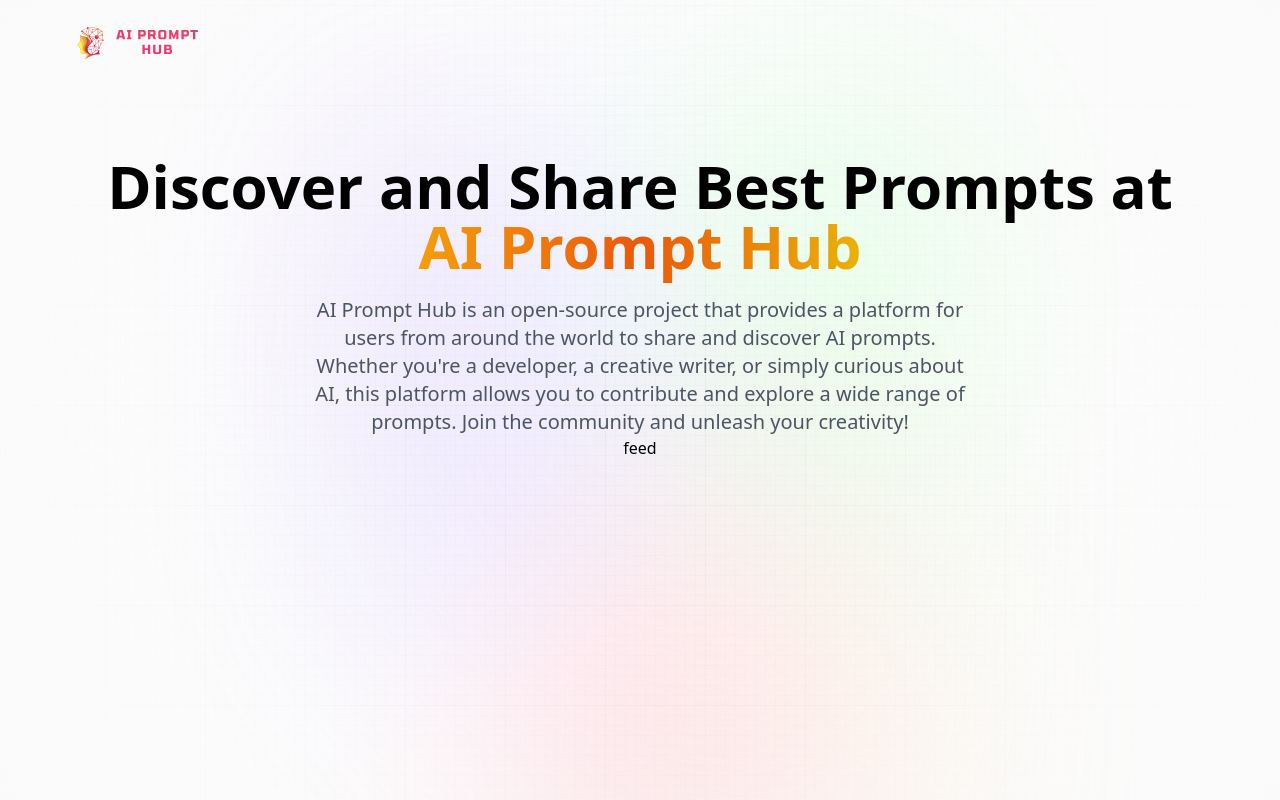
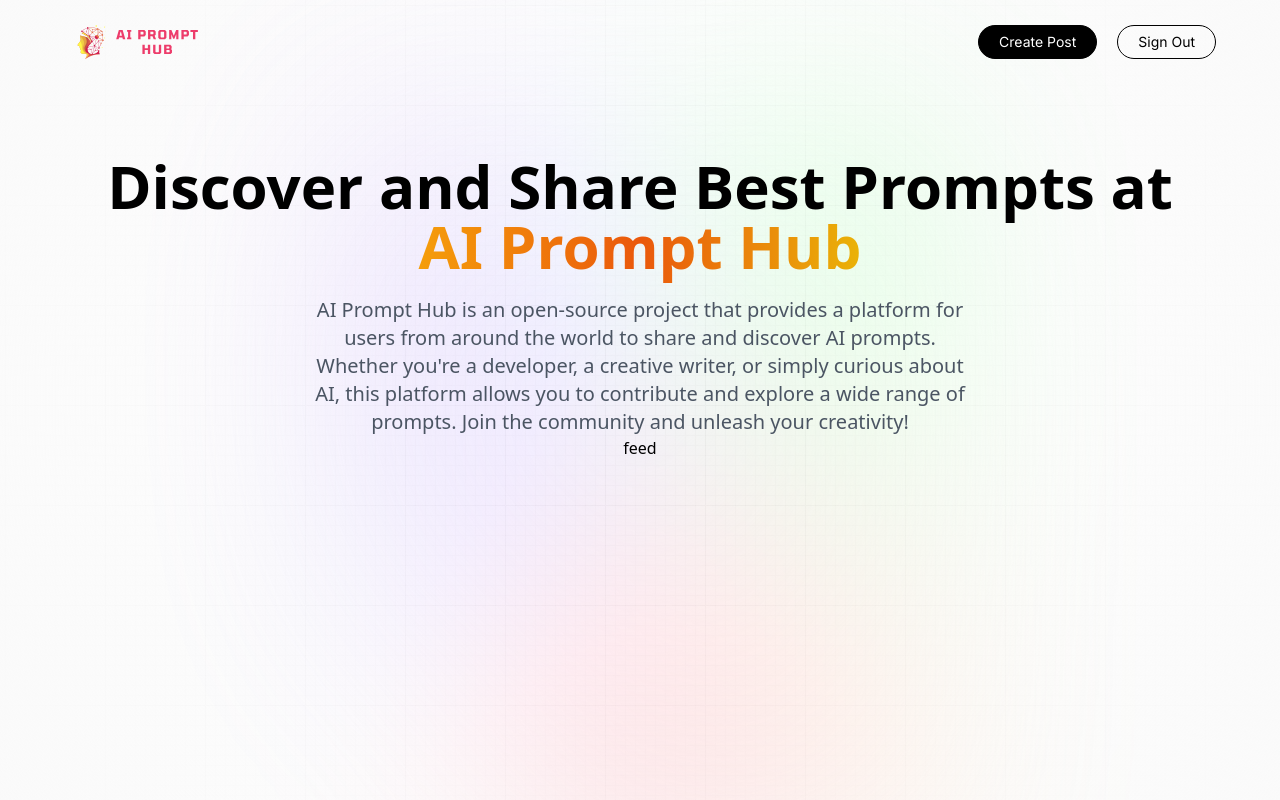
Before and after one commit to ImAbuSayed/AI-Prompt-Hub, a Next.js app in the folder ai-prompt-hub/: page / in a window 1280 px wide. Built offline with nearby package versions, Linux system fonts and the light colour scheme.

Commit message:
Added Some Button
Just in frontend! No functionality added yet

```diff
--- a/ai-prompt-hub/components/Nav.jsx
+++ b/ai-prompt-hub/components/Nav.jsx
@@ -6,6 +6,8 @@
 import { signIn, signOut, useSession, getProviders } from "next-auth/react";
 
 const Nav = () => {
+  const isUserLoggedIn = true;
+
   return (
     <nav className="flex-between w-full mb-16 pt-3">
       <Link href="/" className="flex gap-2 flex-center">
@@ -17,6 +19,23 @@
           className="object-contain"
           />
       </Link>
+
+      <div className="sm:flex hidden">
+        {isUserLoggedIn ? (
+          <div className="flex gap-3 md:gap-5">
+            <Link href="/creat-prompt" className="black_btn">
+              Create Post
+            </Link>
+            <button className="outline_btn" type="button" onClick={signOut}>
+            Sign Out
+            </button>
+          </div>
+        ):(
+          <>
+          </>
+        )}
+      </div>
+
     </nav>
   )
 }
```
